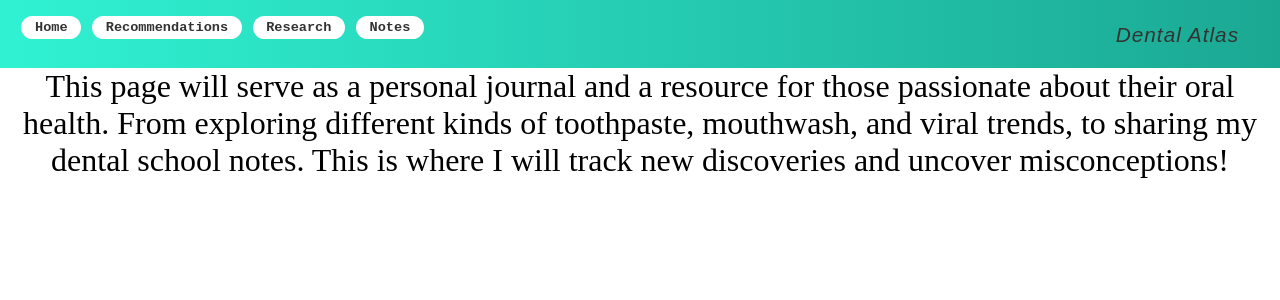
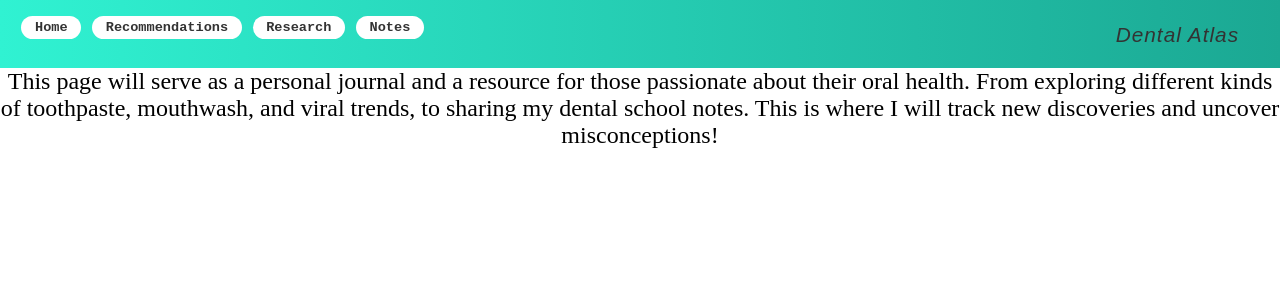
Before and after one commit to MonicaMayer33/Mouth-Notes, a Jekyll site: the page built from index.md, in a window 1280 px wide. Shown: the top 300 px of the page. Built offline with Jekyll 4.4.1, drawn with Linux system fonts in a browser that asks for light colours.

Commit message:
Update default.html

```diff
--- a/_layouts/default.html
+++ b/_layouts/default.html
@@ -50,7 +50,7 @@
 .center-text {
   text-align: center;
   font-family: 'Abril fatface', serif;
-  font-size: 2em;  /* Change this value to make your text larger or smaller */
+  font-size: 1.5em;  /* Change this value to make your text larger or smaller */
 }
   </style>
 </head>
```
